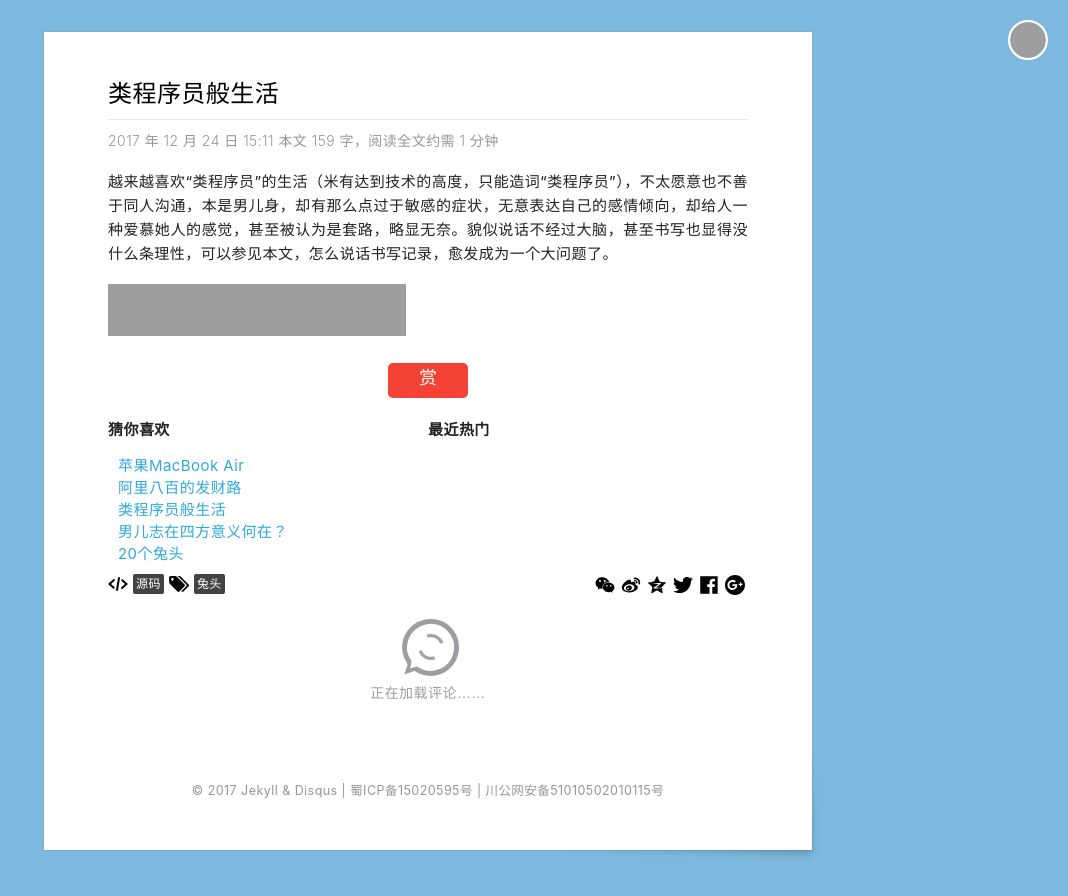
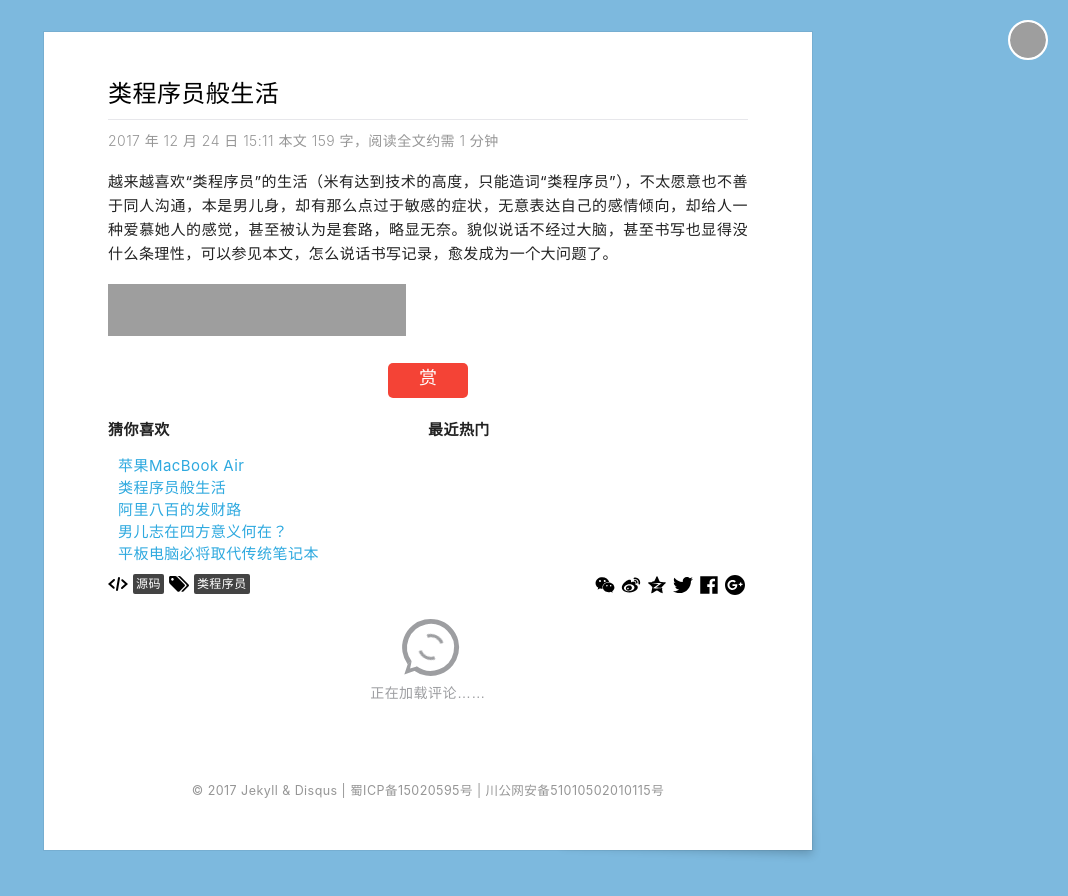
Before and after one commit to dreaminlake/dreaminlake.github.io, a Jekyll site: the page built from _posts/2017-12-24-code-or-talk-with-other.md, in a window 1280 px wide. Shown: the top 896 px of the page, without its empty margins (212-1280 px from the left). Built offline with Jekyll 4.4.1, drawn with Linux system fonts in a browser that asks for light colours; emoji names are drawn with the system emoji font; grey boxes are pictures that could not be loaded.

Commit message:
code or talk with others

```diff
--- a/_posts/2017-12-24-code-or-talk-with-other.md
+++ b/_posts/2017-12-24-code-or-talk-with-other.md
@@ -3,7 +3,7 @@ layout: post
 title: 类程序员般生活
 date: 2017-12-24 23:11:30+0800
 thumb: IMG_PATH/avatar.jpg
-tags: [兔头]
+tags: [类程序员]
 category: life
 ---
 越来越喜欢“类程序员”的生活（米有达到技术的高度，只能造词“类程序员”），不太愿意也不善于同人沟通，本是男儿身，却有那么点过于敏感的症状，无意表达自己的感情倾向，却给人一种爱慕她人的感觉，甚至被认为是套路，略显无奈。貌似说话不经过大脑，甚至书写也显得没什么条理性，可以参见本文，怎么说话书写记录，愈发成为一个大问题了。
```
